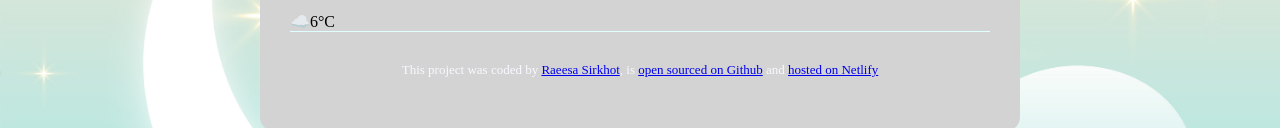
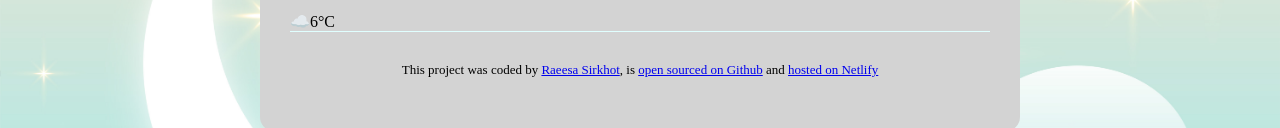
Before and after one commit to RaeesaSirkhot/weather-app, a plain HTML site: page index.html in a window 1280 px wide. Shown: the part 269-397 px from the top of the page. Drawn offline with Linux system fonts and the light colour scheme.

Commit message:
Update style.css

```diff
--- a/style.css
+++ b/style.css
@@ -39,5 +39,4 @@ footer {
   padding: 30px 0 0 0;
   text-align: center;
   font-size: 13px;
-  color: ghostwhite;
 }
```
